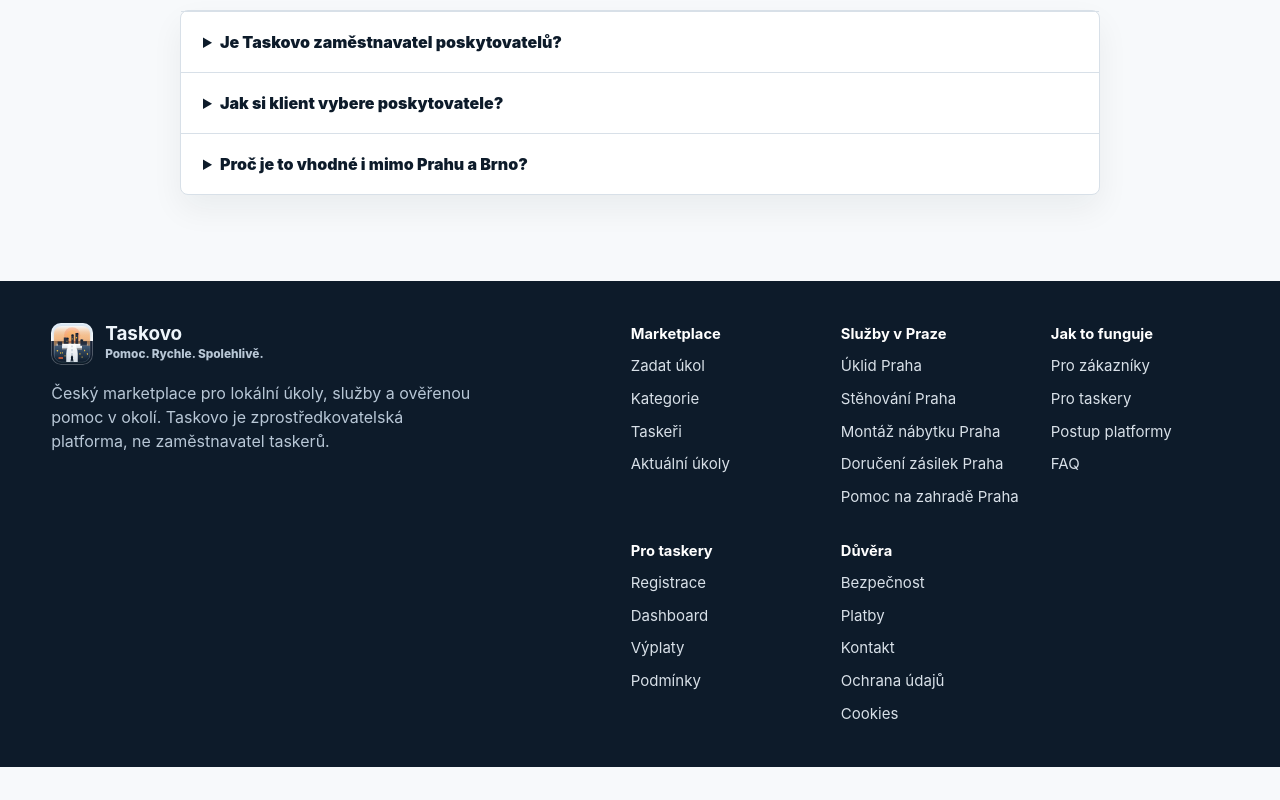
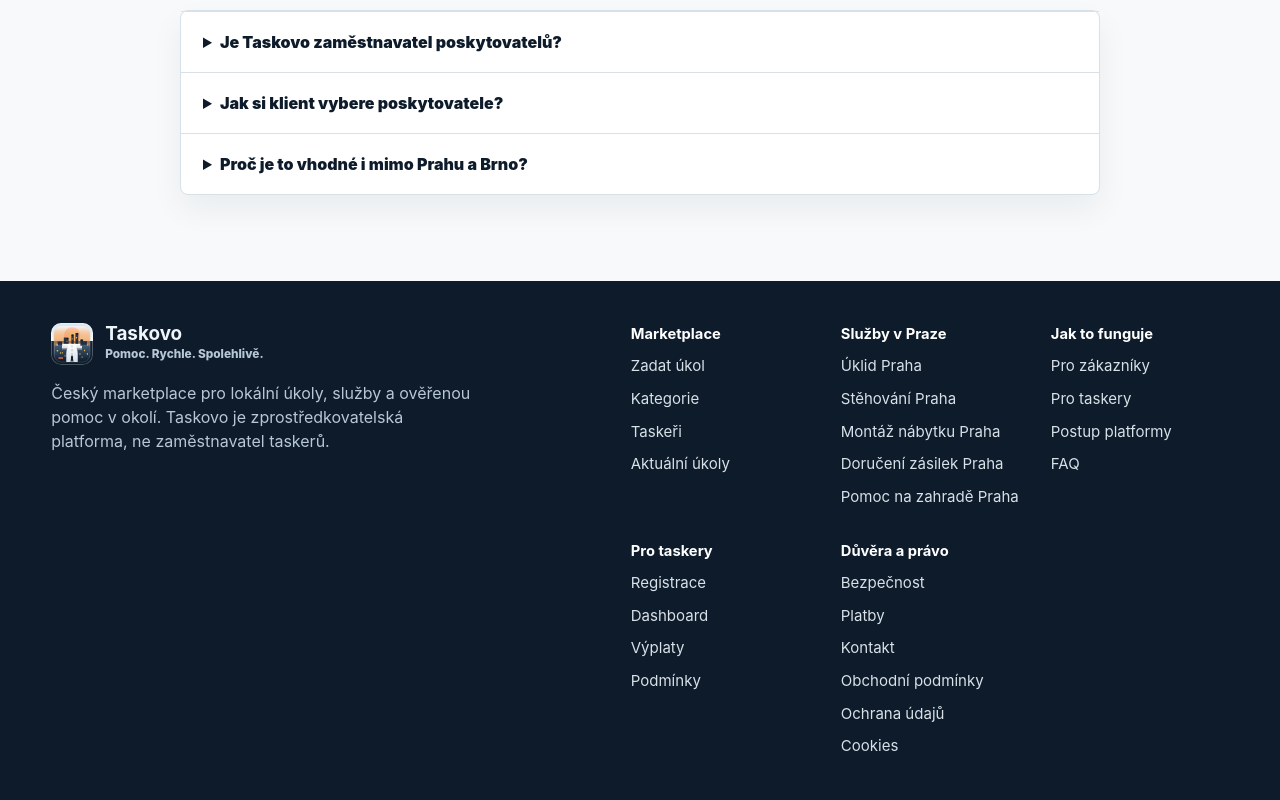
Before and after one commit to kaziodimm/taskovo-app, a Next.js app: page / in a window 1280 px wide. Shown: the part 3260-4060 px from the top of the page. Before the commit the page ends 4027 px from the top, so only its background shows below. Built offline with nearby package versions, Linux system fonts and the light colour scheme; no server answers.

Commit message:
Add legal links to footer

```diff
--- a/components/Footer.tsx
+++ b/components/Footer.tsx
@@ -18,8 +18,8 @@ const footerGroups = [
     links: [["Registrace", "/registrace-poskytovatel"], ["Dashboard", "/poskytovatel/dashboard"], ["Výplaty", "/vyplaty"], ["Podmínky", "/podminky-pro-poskytovatele"]],
   },
   {
-    title: "Důvěra",
-    links: [["Bezpečnost", "/bezpecnost"], ["Platby", "/platby"], ["Kontakt", "/kontakt"], ["Ochrana údajů", "/ochrana-osobnich-udaju"], ["Cookies", "/cookies"]],
+    title: "Důvěra a právo",
+    links: [["Bezpečnost", "/bezpecnost"], ["Platby", "/platby"], ["Kontakt", "/kontakt"], ["Obchodní podmínky", "/obchodni-podminky"], ["Ochrana údajů", "/ochrana-osobnich-udaju"], ["Cookies", "/cookies"]],
   },
 ];
 
```
